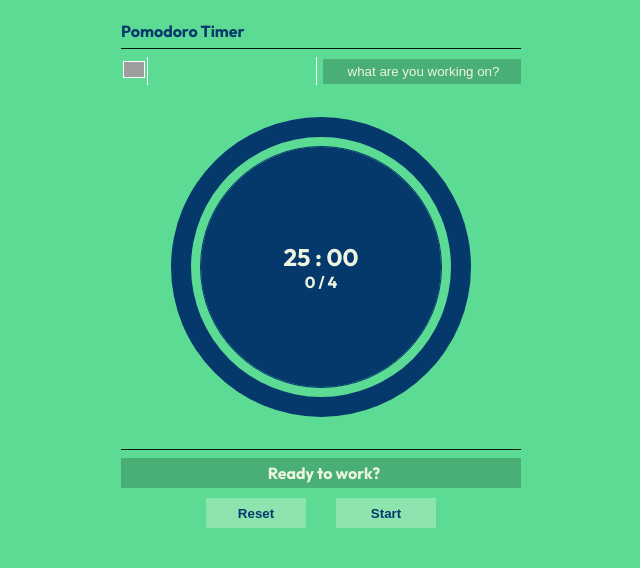
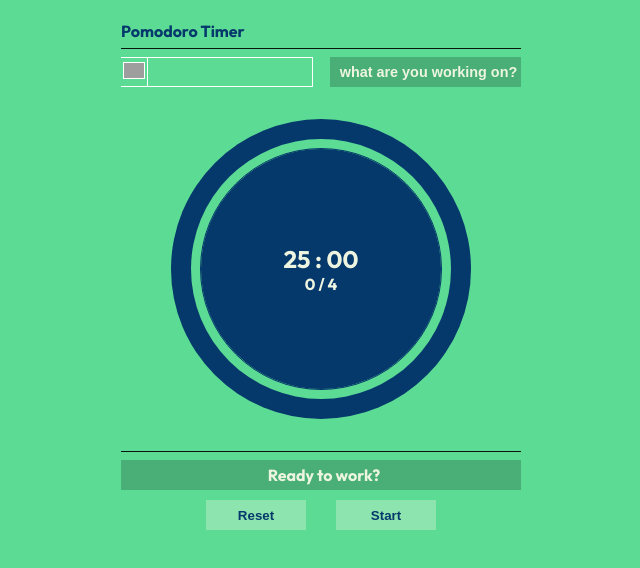
Before and after one commit to aabrahamx/pomodoro, a Vue app: page / in a window 1280 px wide. Shown: the top 568 px of the page, without its empty margins (319-959 px from the left). Built offline with nearby package versions, Linux system fonts and the light colour scheme; grey boxes are pictures that could not be loaded.

Commit message:
component build

```diff
--- a/src/components/Task/Task.vue
+++ b/src/components/Task/Task.vue
@@ -3,8 +3,9 @@
 </script>
 
 <template>
-    <div class="wrapper">
+    <div class="wrapper-task">
         <input
+            class="task-input"
             type="text"
             placeholder="what are you working on?"
         />
@@ -12,17 +13,25 @@
 </template>
 
 <style scoped>
-.wrapper {
+.wrapper-task {
     width: 100%;
+    margin-left: .5rem;
 }
-.wrapper > input {
+.wrapper-task > input {
     width: 100%;
     border: none;
+    color: #edf5e1;
     background-color: rgba(0, 0, 0, .2);
-    padding: 5px 3px;
+    font-weight: bold;
+    font-size: .9rem;
+    padding: 7px 3px;
+    text-align: center;
 }
-::placeholder {
+.task-input::placeholder {
     color: #edf5e1;
     text-align: center;
 }
+.task-input:focus {
+    outline: none;
+}
 </style>
```
